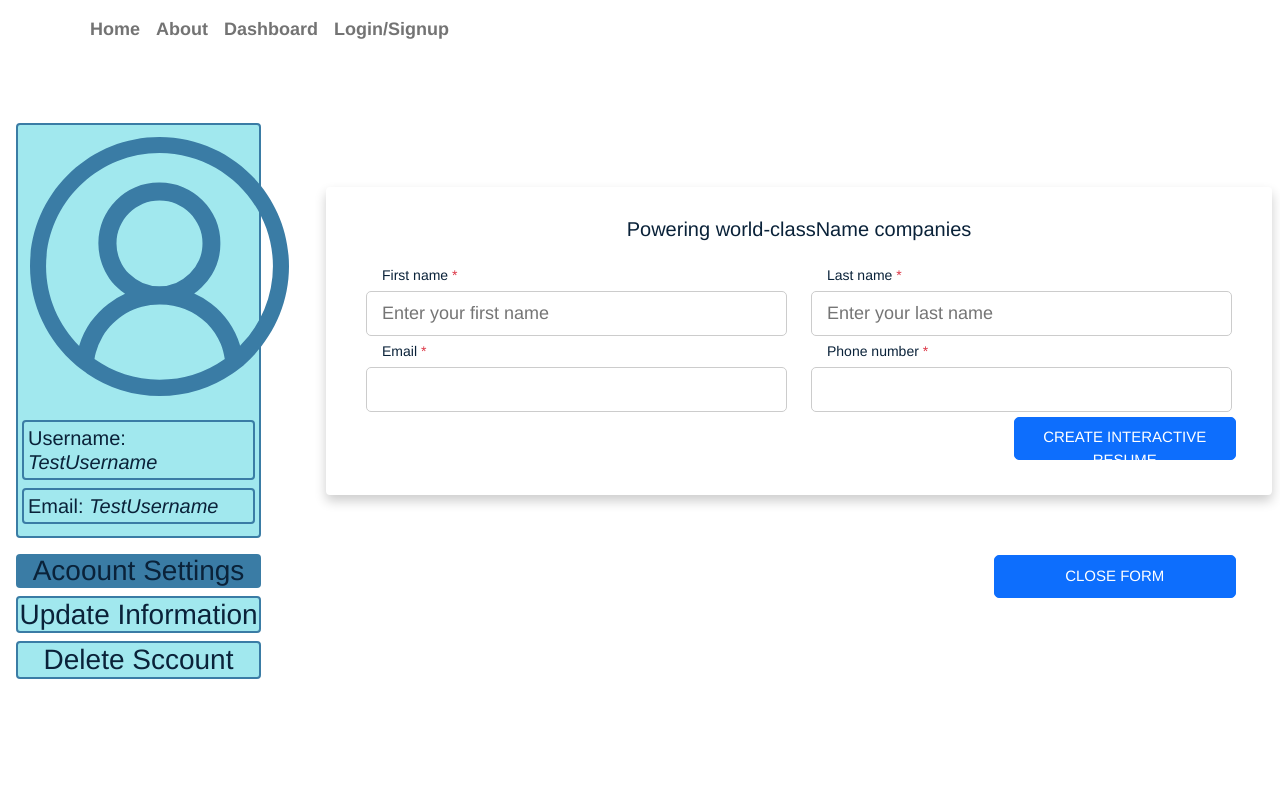
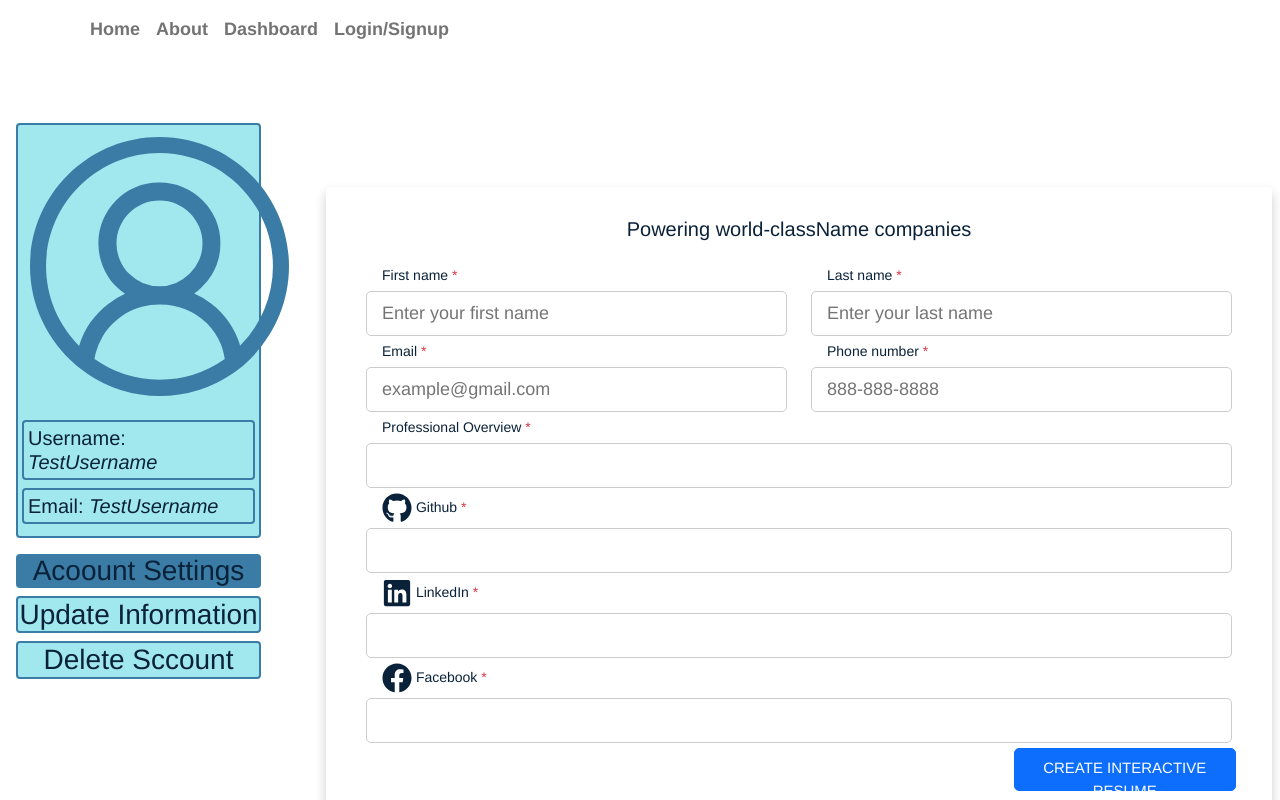
Before and after one commit to ErnestAr/ResumeHacker, a React (Create React App) app in the folder client/: page /dashboard/resume in a window 1280 px wide. Shown: the top 800 px of the page. Built offline with nearby package versions, Linux system fonts and the light colour scheme.

Commit message:
social media fields

```diff
--- a/client/src/components/ResumeForm.js
+++ b/client/src/components/ResumeForm.js
@@ -8,8 +8,14 @@ import JSZip from 'jszip';
 import htmlTemp from "../download/template1/templatehtml1"
 import cssTemp from "../download/template1/templatecss1"
 import jsTemp from '../download/template1/templatejs1';
+import {FaGithub} from 'react-icons/fa'
+import {FaFacebook} from 'react-icons/fa'
+import {FaLinkedin} from 'react-icons/fa'
+
 const zip = new JSZip();
 const fs = require('fs');
+
+
 
 export default class ResumeForm extends React.Component {
     state = {
@@ -52,15 +58,21 @@ export default class ResumeForm extends React.Component {
                                 <div className="form-group col-sm-6 flex-column d-flex"> <label className="form-control-label px-3">Last name<span className="text-danger"> *</span></label> <input type="text" id="lname" name="lastName" placeholder="Enter your last name"  onChange={this.handleChange}/> </div>
                             </div>
                             <div className="row justify-content-between text-left">
-                                <div className="form-group col-sm-6 flex-column d-flex"> <label className="form-control-label px-3">Email<span className="text-danger"> *</span></label> <input type="text" id="email" name="email" placeholder="" onChange={this.handleChange}/> </div>
-                                <div className="form-group col-sm-6 flex-column d-flex"> <label className="form-control-label px-3">Phone number<span className="text-danger"> *</span></label> <input type="text" id="mob" name="cell" placeholder=""  onChange={this.handleChange}/> </div>
-                            </div>
-                            {/* <div className="row justify-content-between text-left">
-                                <div className="form-group col-sm-6 flex-column d-flex"> <label className="form-control-label px-3">Job title<span className="text-danger"> *</span></label> <input type="text" id="job" name="job" placeholder="" onBlur="validate(5)"/> </div>
+                                <div className="form-group col-sm-6 flex-column d-flex"> <label className="form-control-label px-3">Email<span className="text-danger"> *</span></label> <input type="text" id="email" name="email" placeholder="example@gmail.com" onChange={this.handleChange}/> </div>
+                                <div className="form-group col-sm-6 flex-column d-flex"> <label className="form-control-label px-3">Phone number<span className="text-danger"> *</span></label> <input type="text" id="mob" name="cell" placeholder="888-888-8888"  onChange={this.handleChange}/> </div>
                             </div>
                             <div className="row justify-content-between text-left">
-                                <div className="form-group col-12 flex-column d-flex"> <label className="form-control-label px-3">What would you be using Flinks for?<span className="text-danger"> *</span></label> <input type="text" id="ans" name="ans" placeholder="" onBlur="validate(6)"/> </div>
-                            </div>*/}
+                                <div className="form-group col-12 flex-column d-flex"> <label className="form-control-label px-3">Professional Overview<span className="text-danger"> *</span></label> <input type="text" name="overview" placeholder="" /> </div>
+                            </div>
+                            <div className="row justify-content-between text-left">
+                                <div className="form-group col-12 flex-column d-flex"> <label className="form-control-label px-3"> <FaGithub size={30}/>     Github <span className="text-danger"> *</span></label> <input type="text" name="git" placeholder="" /> </div>
+                            </div>
+                            <div className="row justify-content-between text-left">
+                                <div className="form-group col-12 flex-column d-flex"> <label className="form-control-label px-3"> <FaLinkedin size={30}/>   LinkedIn<span className="text-danger"> *</span></label> <input type="text" name="linkin" placeholder="" /> </div>
+                            </div>
+                            <div className="row justify-content-between text-left">
+                                <div className="form-group col-12 flex-column d-flex"> <label className="form-control-label px-3"><FaFacebook size={30}/>    Facebook<span className="text-danger"> *</span></label> <input type="text" name="facebook" placeholder="" /> </div>
+                            </div>
                         </form>
                         <div className="row justify-content-end">
                                 <button type="submit" onClick={ this.createzip} className="btn-block btn-primary me-2 col-3" >Create Interactive Resume</button>
```
